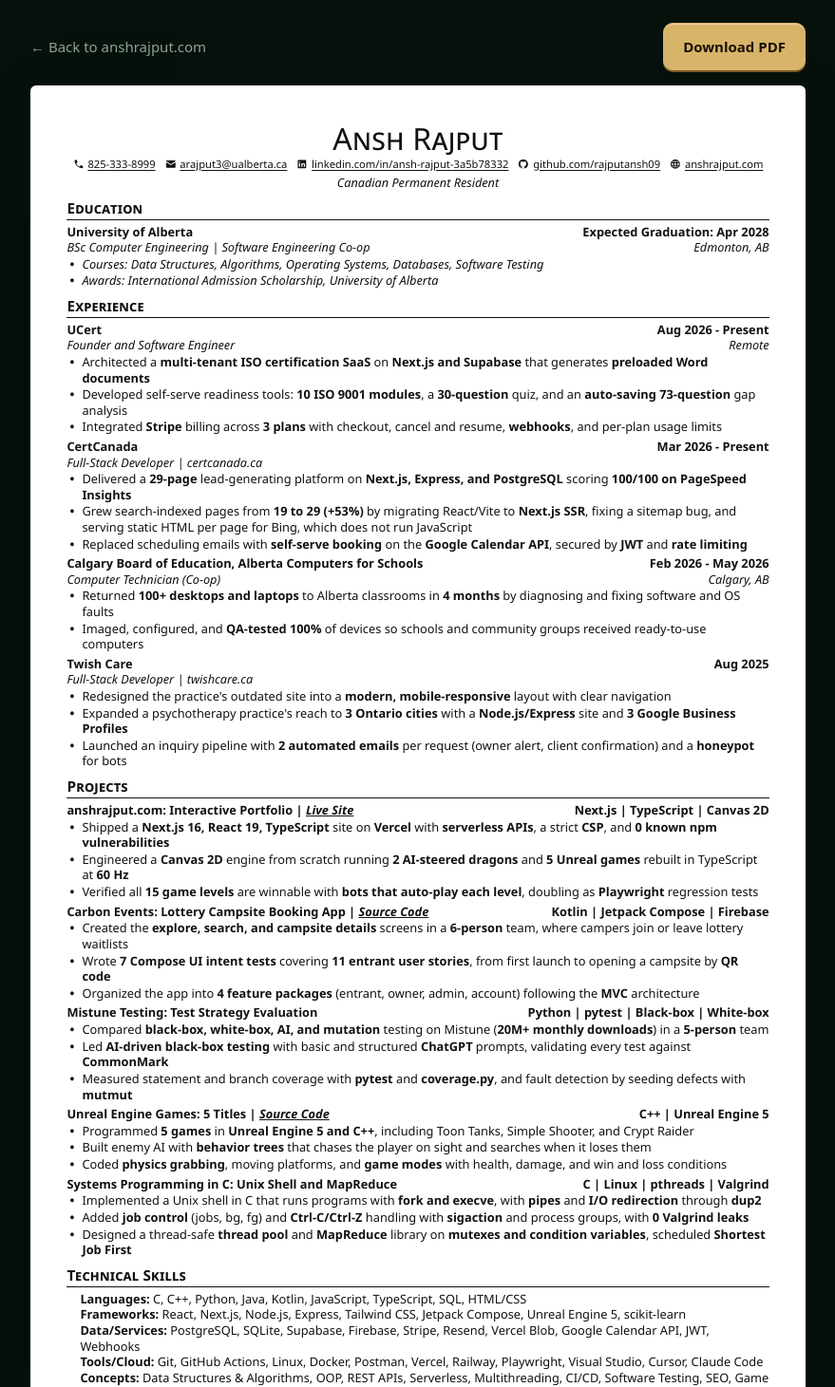
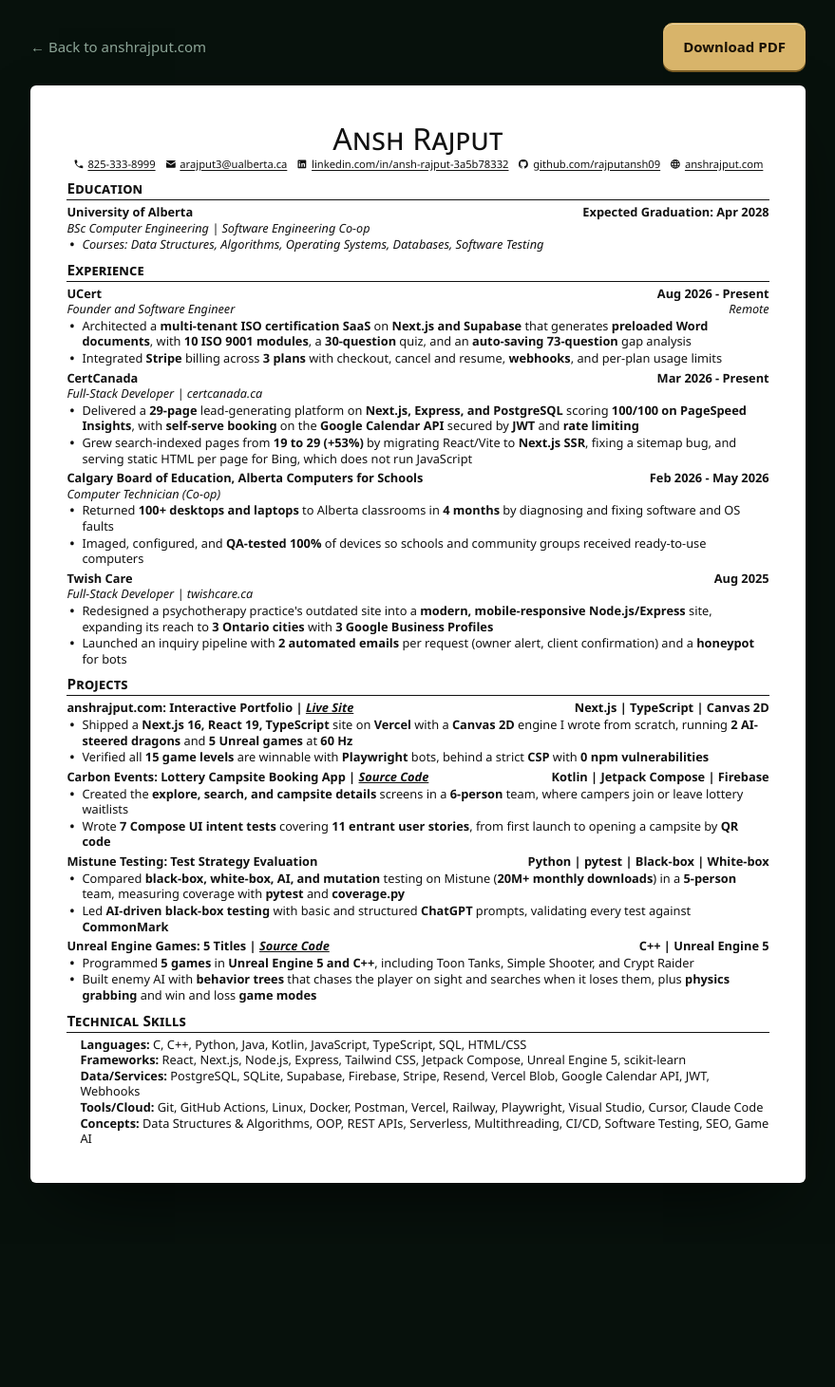
Before and after one commit to rajputansh09/anshrajput.com, a Next.js app: page /resume in a window 1280 px wide. Shown: the top 1461 px of the page at 95% size, without its empty margins (200-1079 px from the left). After the commit the page ends 1310 px from the top, so only its background shows below. Built offline with nearby package versions, Linux system fonts and the light colour scheme.

Commit message:
resume: 2 bullets each, 4 projects

```diff
--- a/app/resume/page.tsx
+++ b/app/resume/page.tsx
@@ -29,8 +29,7 @@ const experience: Entry[] = [
     sub: "Founder and Software Engineer",
     subRight: "Remote",
     bullets: [
-      "Architected a **multi-tenant ISO certification SaaS** on **Next.js and Supabase** that generates **preloaded Word documents**",
-      "Developed self-serve readiness tools: **10 ISO 9001 modules**, a **30-question** quiz, and an **auto-saving 73-question** gap analysis",
+      "Architected a **multi-tenant ISO certification SaaS** on **Next.js and Supabase** that generates **preloaded Word documents**, with **10 ISO 9001 modules**, a **30-question** quiz, and an **auto-saving 73-question** gap analysis",
       "Integrated **Stripe** billing across **3 plans** with checkout, cancel and resume, **webhooks**, and per-plan usage limits",
     ],
   },
@@ -39,16 +38,14 @@ const experience: Entry[] = [
     right: "Mar 2026 - Present",
     sub: "Full-Stack Developer | certcanada.ca",
     bullets: [
-      "Delivered a **29-page** lead-generating platform on **Next.js, Express, and PostgreSQL** scoring **100/100 on PageSpeed Insights**",
+      "Delivered a **29-page** lead-generating platform on **Next.js, Express, and PostgreSQL** scoring **100/100 on PageSpeed Insights**, with **self-serve booking** on the **Google Calendar API** secured by **JWT** and **rate limiting**",
       "Grew search-indexed pages from **19 to 29 (+53%)** by migrating React/Vite to **Next.js SSR**, fixing a sitemap bug, and serving static HTML per page for Bing, which does not run JavaScript",
-      "Replaced scheduling emails with **self-serve booking** on the **Google Calendar API**, secured by **JWT** and **rate limiting**",
     ],
   },
   {
     org: "Calgary Board of Education, Alberta Computers for Schools",
     right: "Feb 2026 - May 2026",
     sub: "Computer Technician (Co-op)",
-    subRight: "Calgary, AB",
     bullets: [
       "Returned **100+ desktops and laptops** to Alberta classrooms in **4 months** by diagnosing and fixing software and OS faults",
       "Imaged, configured, and **QA-tested 100%** of devices so schools and community groups received ready-to-use computers",
@@ -59,8 +56,7 @@ const experience: Entry[] = [
     right: "Aug 2025",
     sub: "Full-Stack Developer | twishcare.ca",
     bullets: [
-      "Redesigned the practice's outdated site into a **modern, mobile-responsive** layout with clear navigation",
-      "Expanded a psychotherapy practice's reach to **3 Ontario cities** with a **Node.js/Express** site and **3 Google Business Profiles**",
+      "Redesigned a psychotherapy practice's outdated site into a **modern, mobile-responsive Node.js/Express** site, expanding its reach to **3 Ontario cities** with **3 Google Business Profiles**",
       "Launched an inquiry pipeline with **2 automated emails** per request (owner alert, client confirmation) and a **honeypot** for bots",
     ],
   },
@@ -73,9 +69,8 @@ const projects: Entry[] = [
     label: "Live Site",
     right: "Next.js | TypeScript | Canvas 2D",
     bullets: [
-      "Shipped a **Next.js 16, React 19, TypeScript** site on **Vercel** with **serverless APIs**, a strict **CSP**, and **0 known npm vulnerabilities**",
-      "Engineered a **Canvas 2D** engine from scratch running **2 AI-steered dragons** and **5 Unreal games** rebuilt in TypeScript at **60 Hz**",
-      "Verified all **15 game levels** are winnable with **bots that auto-play each level**, doubling as **Playwright** regression tests",
+      "Shipped a **Next.js 16, React 19, TypeScript** site on **Vercel** with a **Canvas 2D** engine I wrote from scratch, running **2 AI-steered dragons** and **5 Unreal games** at **60 Hz**",
+      "Verified all **15 game levels** are winnable with **Playwright** bots, behind a strict **CSP** with **0 npm vulnerabilities**",
     ],
   },
   {
@@ -86,16 +81,14 @@ const projects: Entry[] = [
     bullets: [
       "Created the **explore, search, and campsite details** screens in a **6-person** team, where campers join or leave lottery waitlists",
       "Wrote **7 Compose UI intent tests** covering **11 entrant user stories**, from first launch to opening a campsite by **QR code**",
-      "Organized the app into **4 feature packages** (entrant, owner, admin, account) following the **MVC** architecture",
     ],
   },
   {
     org: "Mistune Testing: Test Strategy Evaluation",
     right: "Python | pytest | Black-box | White-box",
     bullets: [
-      "Compared **black-box, white-box, AI, and mutation** testing on Mistune (**20M+ monthly downloads**) in a **5-person** team",
+      "Compared **black-box, white-box, AI, and mutation** testing on Mistune (**20M+ monthly downloads**) in a **5-person** team, measuring coverage with **pytest** and **coverage.py**",
       "Led **AI-driven black-box testing** with basic and structured **ChatGPT** prompts, validating every test against **CommonMark**",
-      "Measured statement and branch coverage with **pytest** and **coverage.py**, and fault detection by seeding defects with **mutmut**",
     ],
   },
   {
@@ -105,16 +98,7 @@ const projects: Entry[] = [
     right: "C++ | Unreal Engine 5",
     bullets: [
       "Programmed **5 games** in **Unreal Engine 5 and C++**, including Toon Tanks, Simple Shooter, and Crypt Raider",
-      "Built enemy AI with **behavior trees** that chases the player on sight and searches when it loses them",
-      "Coded **physics grabbing**, moving platforms, and **game modes** with health, damage, and win and loss conditions"],
-  },
-  {
-    org: "Systems Programming in C: Unix Shell and MapReduce",
-    right: "C | Linux | pthreads | Valgrind",
-    bullets: [
-      "Implemented a Unix shell in C that runs programs with **fork and execve**, with **pipes** and **I/O redirection** through **dup2**",
-      "Added **job control** (jobs, bg, fg) and **Ctrl-C/Ctrl-Z** handling with **sigaction** and process groups, with **0 Valgrind leaks**",
-      "Designed a thread-safe **thread pool** and **MapReduce** library on **mutexes and condition variables**, scheduled **Shortest Job First**",
+      "Built enemy AI with **behavior trees** that chases the player on sight and searches when it loses them, plus **physics grabbing** and win and loss **game modes**",
     ],
   },
 ];
@@ -198,11 +182,6 @@ export default function Resume() {
             <a href={site.github}><Ico d={ICONS.github} fill />github.com/rajputansh09</a>
             <a href={site.url}><Ico d={ICONS.globe} fill />anshrajput.com</a>
           </p>
-          <p className="r-tag">
-            <i>
-              Canadian Permanent Resident
-            </i>
-          </p>
         </header>
 
         <h2>Education</h2>
@@ -213,14 +192,11 @@ export default function Resume() {
           </div>
           <div className="r-row r-sub">
             <i>BSc Computer Engineering | Software Engineering Co-op</i>
-            <i>Edmonton, AB</i>
+            <i></i>
           </div>
           <ul>
             <li>
               <i>Courses: Data Structures, Algorithms, Operating Systems, Databases, Software Testing</i>
-            </li>
-            <li>
-              <i>Awards: International Admission Scholarship, University of Alberta</i>
             </li>
           </ul>
         </div>
```
Also changed, not shown: lib/resumePdf/p1.ts (+1 -1 lines), lib/resumePdf/p2.ts (+1 -1 lines), lib/resumePdf/p3.ts (+1 -1 lines), lib/resumePdf/p4.ts (+1 -1 lines).
